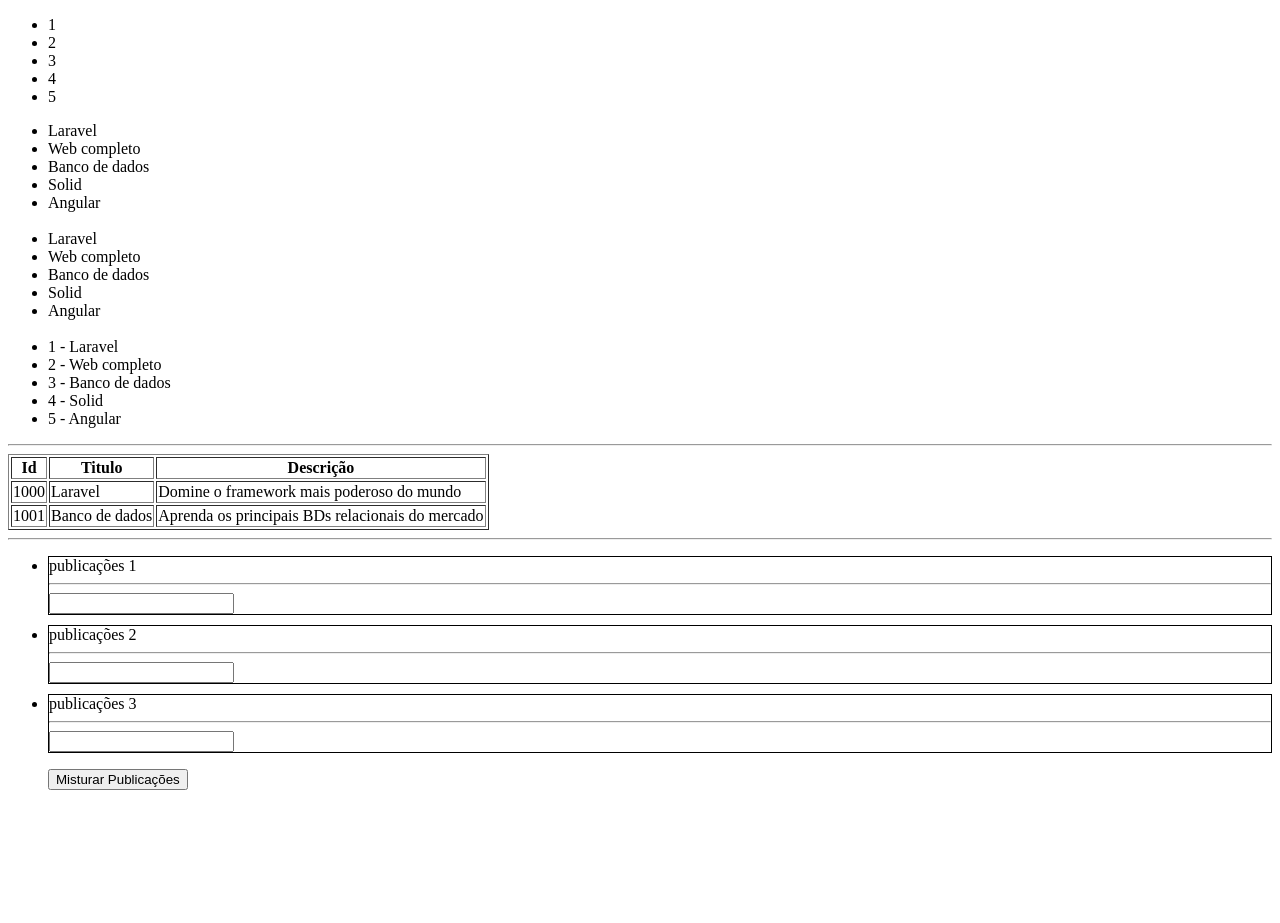
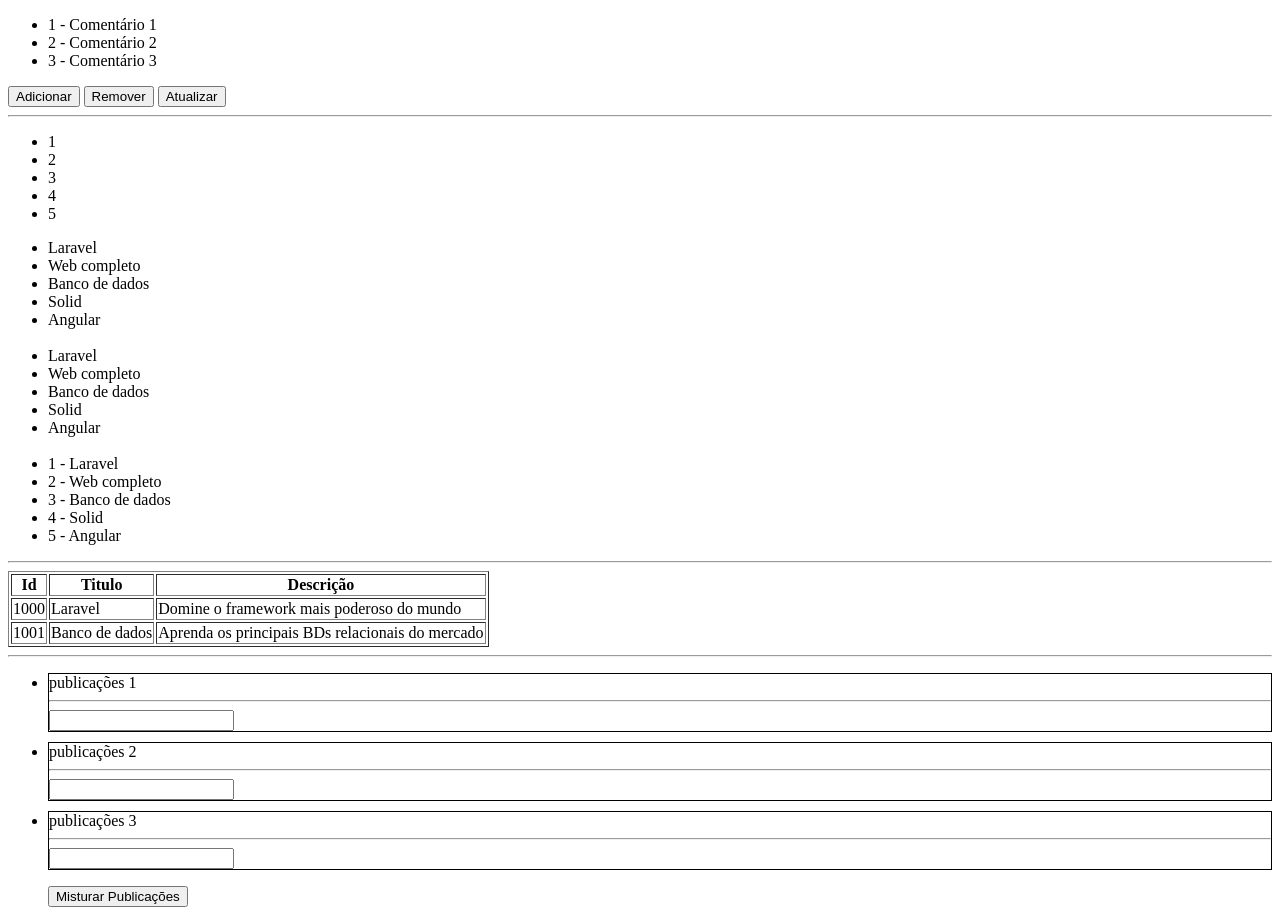
Before and after one commit to TonnyJames/Curso-Vue-Js, a plain HTML site: page index.html in a window 1280 px wide. Before the commit the page ends 806 px from the top, so only its background shows below. Drawn offline with Linux system fonts and the light colour scheme.

Commit message:
Aula 29 - Diretiva V-For - Implementando laços de repetição parte 4

```diff
--- a/index.html
+++ b/index.html
@@ -14,6 +14,13 @@
 
 <body>
     <div id="app">
+        <ul>
+            <li v-for="c in comentarios">{{c.id}} - {{c.comentario}}</li>
+        </ul>
+        <button @click="adicionarElemento()">Adicionar</button>
+        <button @click="removerElemento()">Remover</button>
+        <button @click="modificarElemento()">Atualizar</button>
+        <hr>
         <ul>
             <li v-for="n in numero">{{n}}</li>
         </ul>
@@ -62,6 +69,11 @@
         const vm = new Vue({
             el: '#app',
             data: {
+                comentarios: [
+                    { id: 1, comentario:'Comentário 1'},
+                    { id: 2, comentario:'Comentário 2'},
+                    { id: 3, comentario:'Comentário 3'},
+                ],
                 cursos: ['Laravel', 'Web completo', 'Banco de dados', 'Solid', 'Angular'],
                 cursos2: {
                     1000: {
@@ -89,6 +101,19 @@
                     misturado[2] = this.publicacoes[1]
 
                     this.publicacoes = misturado
+                },
+
+                adicionarElemento(){
+                   // this.comentarios[3] = { id: 4, comentario: 'Novo comentário'}
+                    //console.log(this.comentarios)
+                    this.comentarios.push({id: 4, comentario: 'Novo comentário'})
+                },
+                removerElemento(){
+                    this.comentarios.pop()
+                },
+                modificarElemento(){
+                    this.$set(this.comentarios, 1, {id: 2, comentario: 'Comentário 2 atualizado'}
+                    )
                 }
 
             },
```
